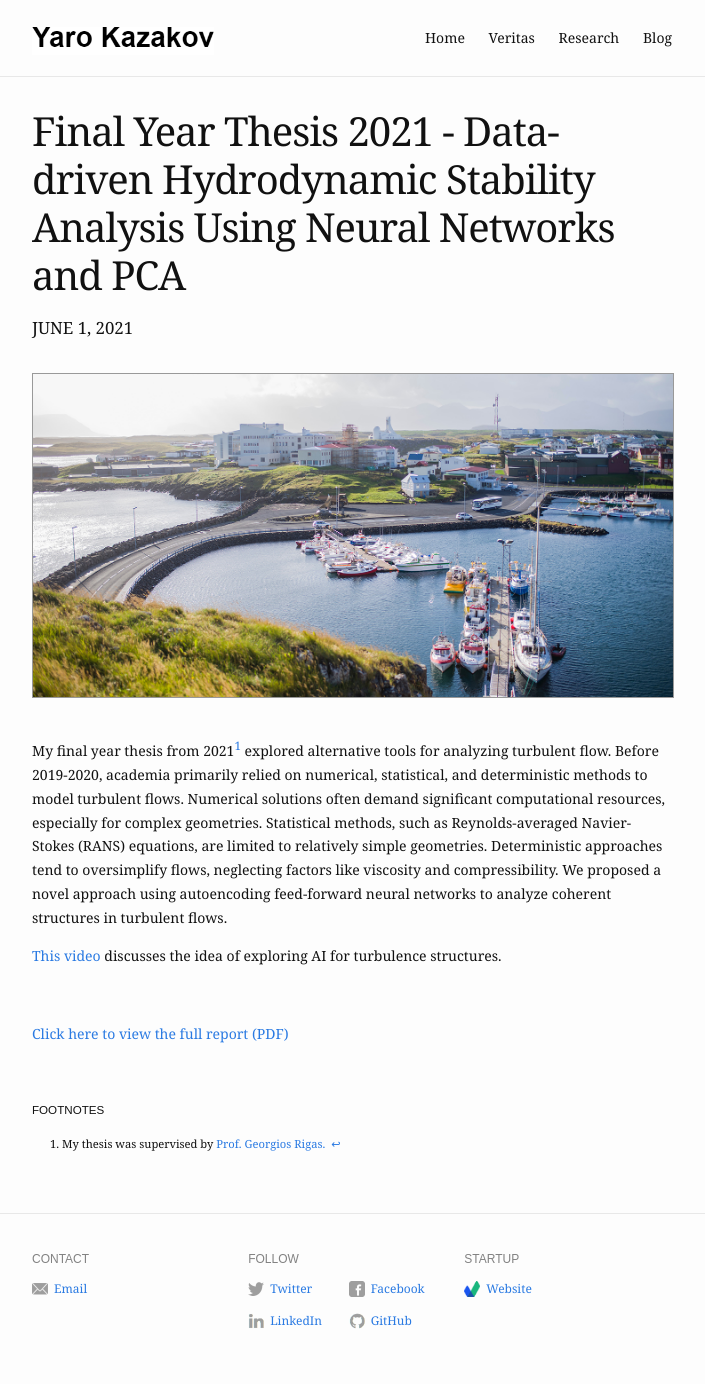
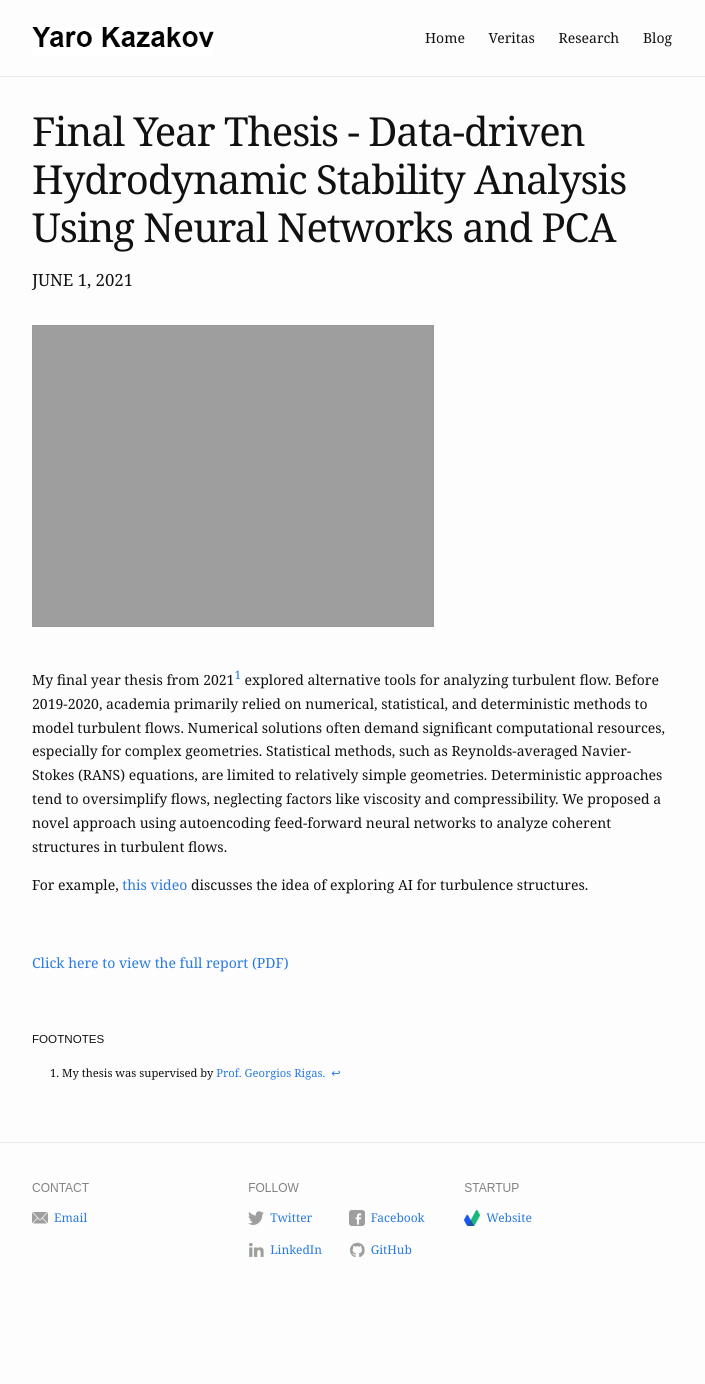
Before and after one commit to eliottvincent/bay, a Jekyll site: the page built from _posts/2021-06-01-final-year-thesis.md, in a window 1280 px wide. Shown: the whole page, without its empty margins (288-993 px from the left). Built offline with Jekyll 4.4.1, drawn with Linux system fonts in a browser that asks for light colours; after the commit the page ends 1313 px from its top, so only the background shows below that.

Commit message:
research

```diff
--- a/_posts/2021-06-01-final-year-thesis.md
+++ b/_posts/2021-06-01-final-year-thesis.md
@@ -1,19 +1,19 @@
 ---
 layout: post
-title:  "Final Year Thesis 2021 - Data-driven Hydrodynamic Stability Analysis Using Neural Networks and PCA"
+title:  "Final Year Thesis - Data-driven Hydrodynamic Stability Analysis Using Neural Networks and PCA"
 date:   2021-06-01 10:00:40
 research: true
 blurb: "A look at an example post using Bay Jekyll theme."
-og_image: /assets/img/content/post-example/Banner.jpg
+og_image: /assets/img/research/FYP_gif.gif
 ---
 
-<img src="{{ "/assets/img/content/post-example/Banner.jpg" | absolute_url }}" alt="bay" class="post-pic"/>
+<img src="{{ "/assets/img/research/FYP_gif.gif" | absolute_url }}" alt="bay" class="post-pic"/>
 <br />
 <br />
 
 My final year thesis from 2021[^1] explored alternative tools for analyzing turbulent flow. Before 2019-2020, academia primarily relied on numerical, statistical, and deterministic methods to model turbulent flows. Numerical solutions often demand significant computational resources, especially for complex geometries. Statistical methods, such as Reynolds-averaged Navier-Stokes (RANS) equations, are limited to relatively simple geometries. Deterministic approaches tend to oversimplify flows, neglecting factors like viscosity and compressibility. We proposed a novel approach using autoencoding feed-forward neural networks to analyze coherent structures in turbulent flows.
 
-<a href="https://www.youtube.com/watch?v=YxumlvAdDxI"> This video </a> discusses the idea of exploring AI for turbulence structures.
+For example, <a href="https://www.youtube.com/watch?v=YxumlvAdDxI"> this video </a> discusses the idea of exploring AI for turbulence structures.
 
 <br />
 
@@ -24,4 +24,4 @@ My final year thesis from 2021[^1] explored alternative tools for analyzing turb
 
 ##### FOOTNOTES
 
-[^1]: My thesis was supervised by <a href="https://profiles.imperial.ac.uk/silvestre.pinho"> Prof. Georgios Rigas. </a>
+[^1]: My thesis was supervised by <a href="https://profiles.imperial.ac.uk/g.rigas"> Prof. Georgios Rigas. </a>
```
Also changed, not shown: 1 other file.
